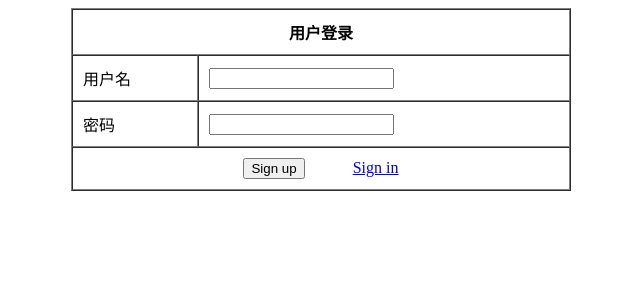
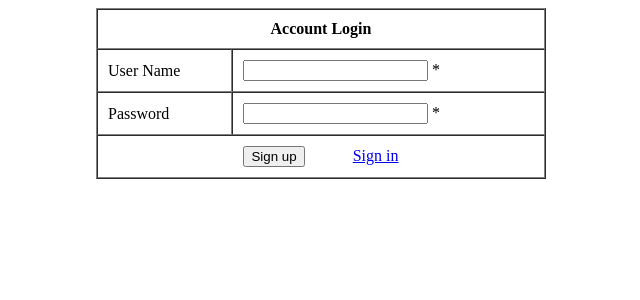
Before and after one commit to DarkKris/messageBoard-test-, a PHP site: page /application/index/view/login/login.html in a window 1280 px wide. Shown: the top 300 px of the page, without its empty margins (319-959 px from the left). Run offline with PHP 8.4, Linux system fonts and the light colour scheme.

Commit message:
add some notes and complete the rigister and finsh debugging login/register

```diff
--- a/application/config.php
+++ b/application/config.php
@@ -17,7 +17,7 @@ return [
     // 应用命名空间
     'app_namespace'          => 'app',
     // 应用调试模式
-    'app_debug'              => false,
+    'app_debug'              => true,
     // 应用Trace
     'app_trace'              => false,
     // 应用模式状态
--- a/application/database.php
+++ b/application/database.php
@@ -19,9 +19,9 @@ return [
     // 用户名
     'username'        => 'root',
     // 密码
-    'password'        => '',
+    'password'        => 'root',
     // 端口
-    'hostport'        => '',
+    'hostport'        => '8889',
     // 连接dsn
     'dsn'             => '',
     // 数据库连接参数
--- a/application/index/controller/Index.php
+++ b/application/index/controller/Index.php
@@ -5,6 +5,9 @@ class Index
 {
     public function index()
     {
-        return '<style type="text/css">*{ padding: 0; margin: 0; } .think_default_text{ padding: 4px 48px;} a{color:#2E5CD5;cursor: pointer;text-decoration: none} a:hover{text-decoration:underline; } body{ background: #fff; font-family: "Century Gothic","Microsoft yahei"; color: #333;font-size:18px} h1{ font-size: 100px; font-weight: normal; margin-bottom: 12px; } p{ line-height: 1.6em; font-size: 42px }</style><div style="padding: 24px 48px;"> <h1>:)</h1><p> ThinkPHP V5<br/><span style="font-size:30px">十年磨一剑 - 为API开发设计的高性能框架</span></p><span style="font-size:22px;">[ V5.0 版本由 <a href="http://www.qiniu.com" target="qiniu">七牛云</a> 独家赞助发布 ]</span></div><script type="text/javascript" src="http://tajs.qq.com/stats?sId=9347272" charset="UTF-8"></script><script type="text/javascript" src="http://ad.topthink.com/Public/static/client.js"></script><thinkad id="ad_bd568ce7058a1091"></thinkad>';
+        //return '<style type="text/css">*{ padding: 0; margin: 0; } .think_default_text{ padding: 4px 48px;} a{color:#2E5CD5;cursor: pointer;text-decoration: none} a:hover{text-decoration:underline; } body{ background: #fff; font-family: "Century Gothic","Microsoft yahei"; color: #333;font-size:18px} h1{ font-size: 100px; font-weight: normal; margin-bottom: 12px; } p{ line-height: 1.6em; font-size: 42px }</style><div style="padding: 24px 48px;"> <h1>:)</h1><p> ThinkPHP V5<br/><span style="font-size:30px">十年磨一剑 - 为API开发设计的高性能框架</span></p><span style="font-size:22px;">[ V5.0 版本由 <a href="http://www.qiniu.com" target="qiniu">七牛云</a> 独家赞助发布 ]</span></div><script type="text/javascript" src="http://tajs.qq.com/stats?sId=9347272" charset="UTF-8"></script><script type="text/javascript" src="http://ad.topthink.com/Public/static/client.js"></script><thinkad id="ad_bd568ce7058a1091"></thinkad>';
+        //return redirect('http://localhost:8888/public/index.php/index/view');
+        //return 'aaa';
+        //return view("／view/login.html");
     }
 }
--- a/application/index/controller/Login.php
+++ b/application/index/controller/Login.php
@@ -24,8 +24,9 @@ class Login extends Controller
             {
                 session_start();
                 session('user.userId',$result['userId']);//使用session保留登录信息
-                session('user.username',$result['name']);
+                session('user.name',$result['name']);
                 $this->success('登录成功',url('messagelst'));//登录成功，跳转到当前模块当前控制器的messagelst方法
+                //echo 'success';
             }else{
                 $this->error('用户名或密码错误');
             }
@@ -64,7 +65,7 @@ class Login extends Controller
                 $this -> error('用户名已存在');
             }else{
                 $user -> data([                     //将填写的数据保存至数据库
-                    'username' => $username,
+                    'name' => $username,
                     'password' => $password,
                     'createdAt'=> time()
                 ]);
--- a/application/index/view/login/login.html
+++ b/application/index/view/login/login.html
@@ -2,26 +2,29 @@
 <html lang="en">
 <head>
     <meta charset="UTF-8">
-    <title>登陆</title>
+    <title>Account Login</title>
 </head>
 <body>
 <form action="login" method="post">
-    <table cellpadding="10" cellspacing="0" border="1" width="500" align="center">
+    <table cellpadding="10" cellspacing="0" border="1" width="450" align="center"><!--表格填充／表格间距-->
+
+        <tr>                                    <!--<tr>标签包含一行内容-->
+            <th colspan="2">Account Login</th>  <!--colspan设置跨列数;<th>标签设置表首栏-->
+        </tr>
+
         <tr>
-            <th colspan="2">用户登录</th>
+            <td>User Name</td>
+            <td><input type="text" name="username" required="required"> *</td>
         </tr>
+
         <tr>
-            <td>用户名</td>
-            <td><input type="text" name="username" required="required"></td>
-        </tr>
-        <tr>
-            <td>密码</td>
-            <td><input type="password" name="password" required="required"></td>
+            <td>Password</td>
+            <td><input type="password" name="password" required="required"> *</td>
         </tr>
         <tr>
             <td colspan="2" align="center">
                 <input type="submit" name="login" value="Sign up">
-                &nbsp;&nbsp;&nbsp;&nbsp;&nbsp;&nbsp;&nbsp;&nbsp;&nbsp;&nbsp;
+                &nbsp;&nbsp;&nbsp;&nbsp;&nbsp;&nbsp;&nbsp;&nbsp;&nbsp;&nbsp
                 <a href="register">Sign in</a>
             </td>
         </tr>
--- a/public/index.php
+++ b/public/index.php
@@ -13,5 +13,6 @@
 
 // 定义应用目录
 define('APP_PATH', __DIR__ . '/../application/');
+
 // 加载框架引导文件
 require __DIR__ . '/../thinkphp/start.php';
```
Also changed, not shown: application/index/view/login/register.html (added, +38 -0 lines).
